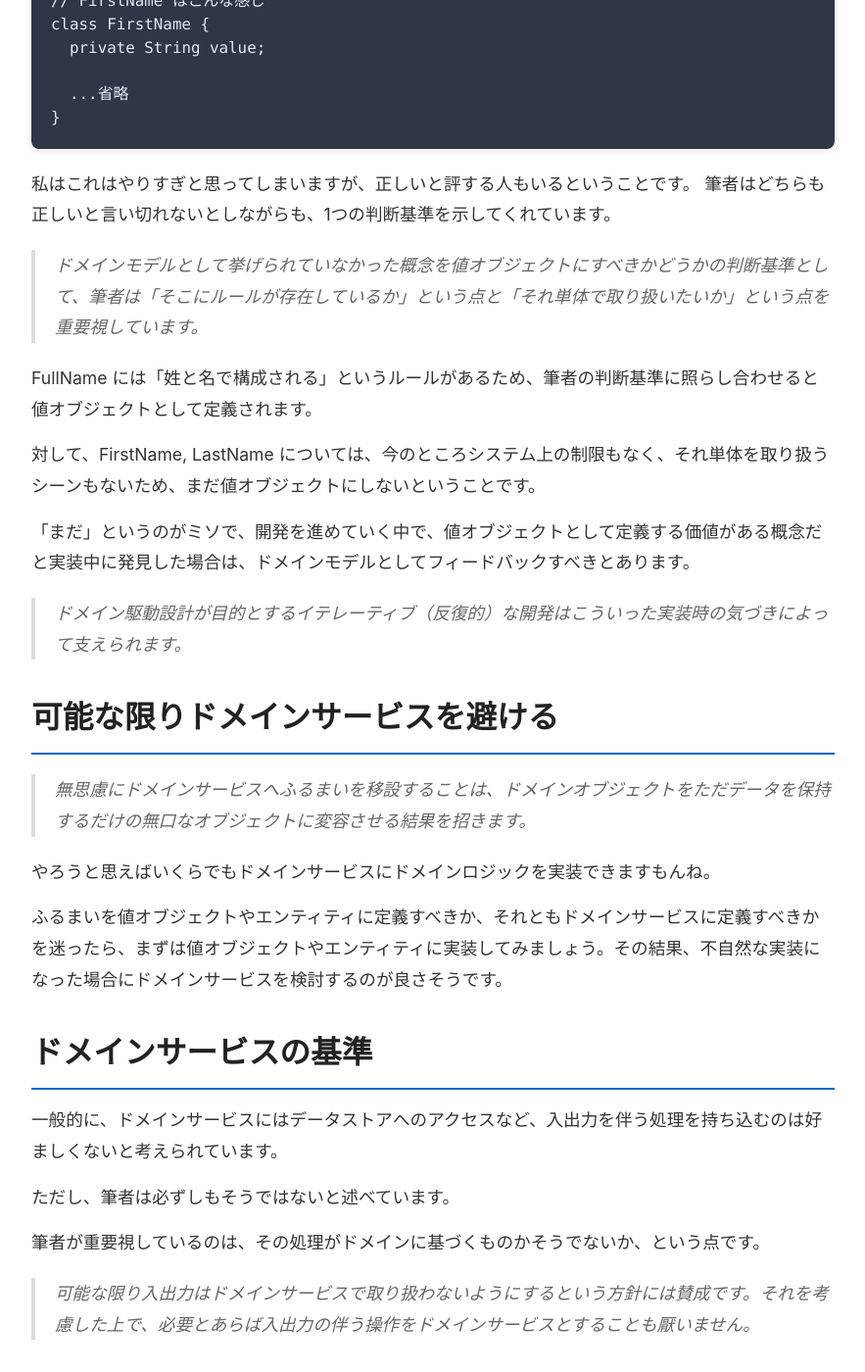
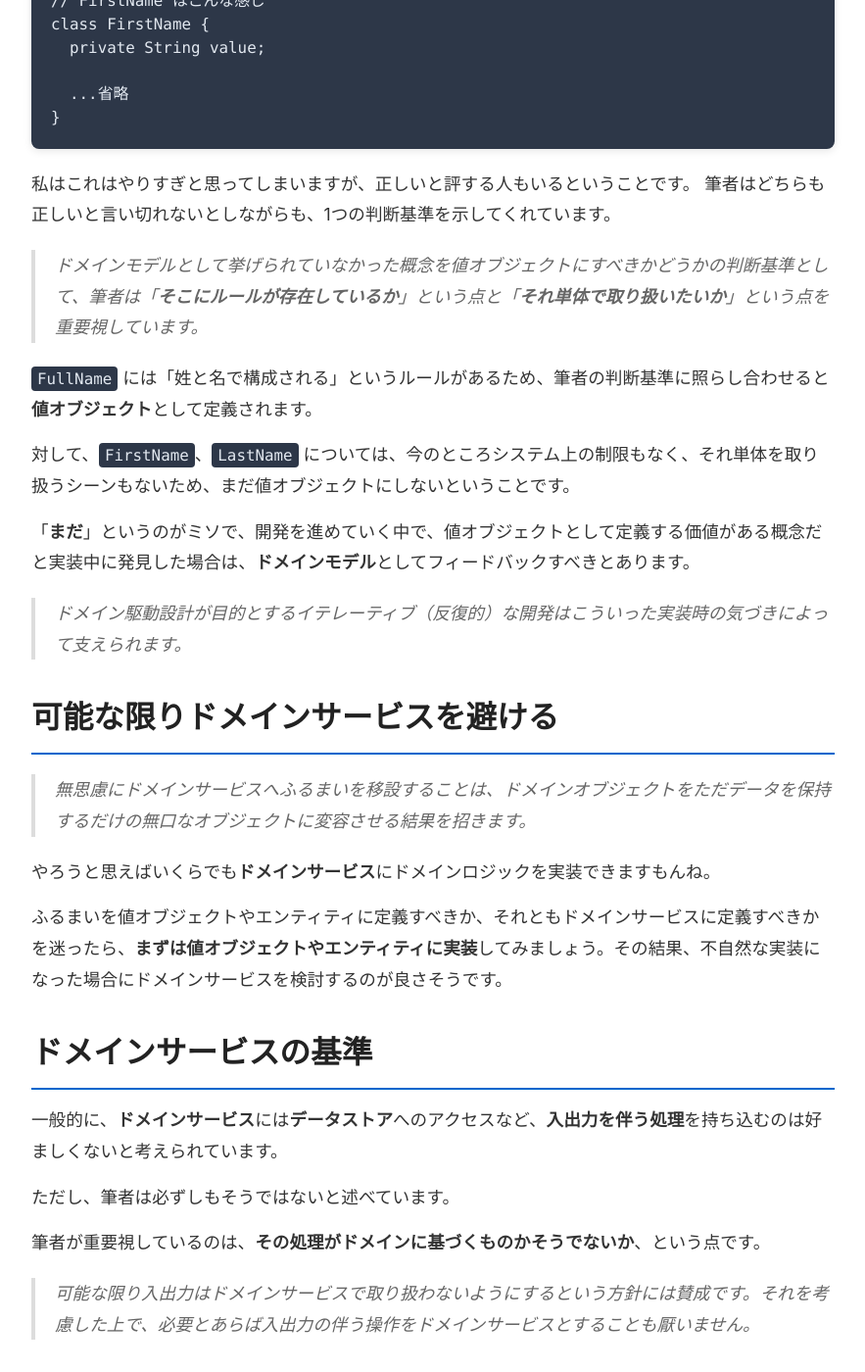
Before and after one commit to hosochin/tech-blog, a Jekyll site: the page built from _posts/2025-12-31-domain-driven-design-intro.md, in a window 1280 px wide and 1400 px high, scrolled down 2309 px. Shown: the whole window at 98% size, without its empty margins (198-1081 px from the left). Built offline with Jekyll 4.4.1, drawn with Linux system fonts in a browser that asks for light colours; some of the changed text lies outside the part shown.

Commit message:
記事修正

````diff
--- a/_posts/2025-12-31-domain-driven-design-intro.md
+++ b/_posts/2025-12-31-domain-driven-design-intro.md
@@ -36,26 +36,26 @@ tags: [DDD, 設計, 書評, オブジェクト指向]
 
 本書で解説されているDDDの主要な概念は以下です。
 
-【知識を表現するパターン】
-- 値オブジェクト
-- エンティティ
-- ドメインサービス
+**【知識を表現するパターン】**
+- **値オブジェクト**
+- **エンティティ**
+- **ドメインサービス**
 
-【アプリケーションを実現するためのパターン】
-- リポジトリ
-- アプリケーションサービス
-- ファクトリ
+**【アプリケーションを実現するためのパターン】**
+- **リポジトリ**
+- **アプリケーションサービス**
+- **ファクトリ**
 
-【知識を表現する、より発展的なパターン】
-- 集約
-- 仕様
+**【知識を表現する、より発展的なパターン】**
+- **集約**
+- **仕様**
 
 まあ、大体なんとなくは知っていたので、それぞれの概念の説明は割愛します。
 コラムとか筆者の考えが伝わる部分について、個人的なポイントをまとめます。
 
 # 値オブジェクトにする基準
 
-たとえば、以下のような可能な限り値オブジェクトを適用した FullName クラス
+たとえば、以下のような可能な限り**値オブジェクト**を適用した `FullName` クラス
 
 ```java
 class FullName {
@@ -76,13 +76,13 @@ class FirstName {
 私はこれはやりすぎと思ってしまいますが、正しいと評する人もいるということです。
 筆者はどちらも正しいと言い切れないとしながらも、1つの判断基準を示してくれています。
 
-> ドメインモデルとして挙げられていなかった概念を値オブジェクトにすべきかどうかの判断基準として、筆者は「そこにルールが存在しているか」という点と「それ単体で取り扱いたいか」という点を重要視しています。
+> ドメインモデルとして挙げられていなかった概念を値オブジェクトにすべきかどうかの判断基準として、筆者は「**そこにルールが存在しているか**」という点と「**それ単体で取り扱いたいか**」という点を重要視しています。
 
-FullName には「姓と名で構成される」というルールがあるため、筆者の判断基準に照らし合わせると値オブジェクトとして定義されます。
+`FullName` には「姓と名で構成される」というルールがあるため、筆者の判断基準に照らし合わせると**値オブジェクト**として定義されます。
 
-対して、FirstName, LastName については、今のところシステム上の制限もなく、それ単体を取り扱うシーンもないため、まだ値オブジェクトにしないということです。
+対して、`FirstName`、`LastName` については、今のところシステム上の制限もなく、それ単体を取り扱うシーンもないため、まだ値オブジェクトにしないということです。
 
-「まだ」というのがミソで、開発を進めていく中で、値オブジェクトとして定義する価値がある概念だと実装中に発見した場合は、ドメインモデルとしてフィードバックすべきとあります。
+「**まだ**」というのがミソで、開発を進めていく中で、値オブジェクトとして定義する価値がある概念だと実装中に発見した場合は、**ドメインモデル**としてフィードバックすべきとあります。
 
 > ドメイン駆動設計が目的とするイテレーティブ（反復的）な開発はこういった実装時の気づきによって支えられます。
 
@@ -90,25 +90,25 @@ FullName には「姓と名で構成される」というルールがあるた
 
 > 無思慮にドメインサービスへふるまいを移設することは、ドメインオブジェクトをただデータを保持するだけの無口なオブジェクトに変容させる結果を招きます。
 
-やろうと思えばいくらでもドメインサービスにドメインロジックを実装できますもんね。
+やろうと思えばいくらでも**ドメインサービス**にドメインロジックを実装できますもんね。
 
-ふるまいを値オブジェクトやエンティティに定義すべきか、それともドメインサービスに定義すべきかを迷ったら、まずは値オブジェクトやエンティティに実装してみましょう。その結果、不自然な実装になった場合にドメインサービスを検討するのが良さそうです。
+ふるまいを値オブジェクトやエンティティに定義すべきか、それともドメインサービスに定義すべきかを迷ったら、**まずは値オブジェクトやエンティティに実装**してみましょう。その結果、不自然な実装になった場合にドメインサービスを検討するのが良さそうです。
 
 
 # ドメインサービスの基準
 
-一般的に、ドメインサービスにはデータストアへのアクセスなど、入出力を伴う処理を持ち込むのは好ましくないと考えられています。
+一般的に、**ドメインサービス**には**データストア**へのアクセスなど、**入出力を伴う処理**を持ち込むのは好ましくないと考えられています。
 
 ただし、筆者は必ずしもそうではないと述べています。
 
-筆者が重要視しているのは、その処理がドメインに基づくものかそうでないか、という点です。
+筆者が重要視しているのは、**その処理がドメインに基づくものかそうでないか**、という点です。
 
 > 可能な限り入出力はドメインサービスで取り扱わないようにするという方針には賛成です。それを考慮した上で、必要とあらば入出力の伴う操作をドメインサービスとすることも厭いません。
 
 # ドメインオブジェクトを定義するメリット
 
-- コードのドキュメント性が高まる
-- ドメインにおける変更をコードに伝えやすくなる
+- **コードのドキュメント性が高まる**
+- **ドメインにおける変更をコードに伝えやすくなる**
 
 ドメインの表現が豊かであれば、後続の開発者にとってドメイン知識を理解するのに有効な手がかりとなります。
 
````
Also changed, not shown: other parts of _posts/2025-12-31-domain-driven-design-intro.md (+5 -5 lines).
